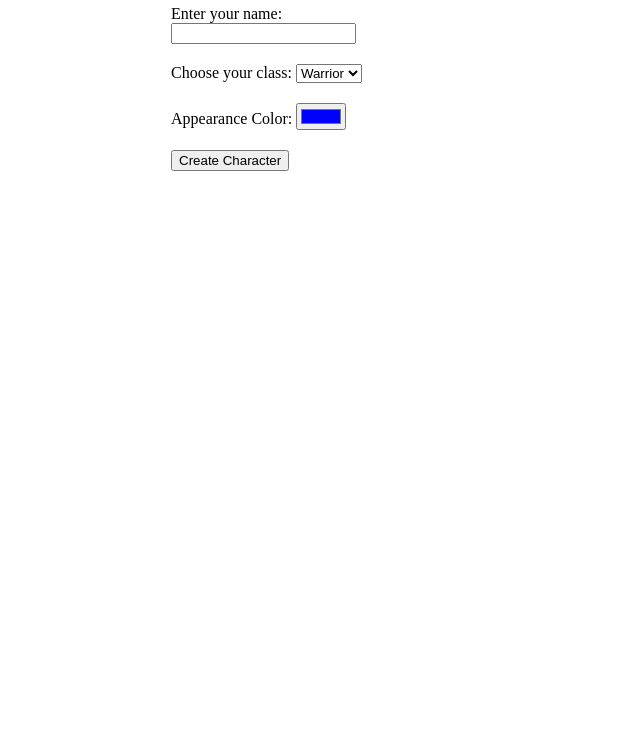
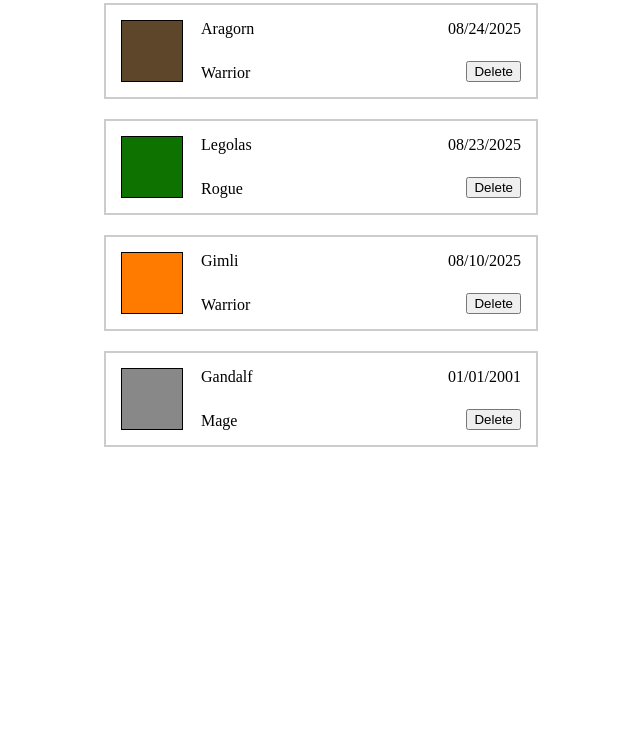
Before and after one commit to mulgrath/character-creator, a website with bundled scripts: page index.html in a window 1280 px wide. Shown: the part 64-800 px from the top of the page, without its empty margins (319-959 px from the left). Built offline with nearby package versions, Linux system fonts and the light colour scheme.

Commit message:
Updates to character creation preview. Created basic layout for character selection.

```diff
--- a/creation-types.ts
+++ b/creation-types.ts
@@ -14,20 +14,26 @@ export class CharacterAttributes {
     ) {}
 }
 
+const CLASS_DEFINITIONS = {
+    [CharacterClassType.Warrior]: new CharacterAttributes(12, 10, 3, 5, 3),
+    [CharacterClassType.Mage]: new CharacterAttributes(5, 5, 15, 5, 1),
+    [CharacterClassType.Rogue]: new CharacterAttributes(7, 5, 3, 15, 2),
+};
+
+const CLASS_DESCRIPTIONS = {
+    [CharacterClassType.Warrior]: "Both sturdy and strong, the Warrior excels at shrugging off attacks while dealing moderate damage with their weapon.",
+    [CharacterClassType.Mage]:  "While fragile, the powerful Mage excels in magical attacks that can lay low any that dare to approach.",
+    [CharacterClassType.Rogue]: "The nimble Rogue excels in avoiding attacks and striking faster than foes can respond."
+}
+
 export class Character {
-    private static readonly CLASS_DEFINITIONS = {
-        [CharacterClassType.Warrior]: new CharacterAttributes(12, 10, 3, 5, 3),
-        [CharacterClassType.Mage]: new CharacterAttributes(5, 5, 15, 5, 1),
-        [CharacterClassType.Rogue]: new CharacterAttributes(7, 5, 3, 15, 2),
-    };
-
     private attributes: CharacterAttributes;
     private color: string = 'blue';
     private classType: CharacterClassType;
 
     constructor (private name: string, className: string, color?: string) {
         this.classType = this.getClassTypeFromString(className);
-        this.attributes = Character.CLASS_DEFINITIONS[this.classType];
+        this.attributes = CLASS_DEFINITIONS[this.classType];
         if (color) {
             this.color = color;
         }
@@ -53,8 +59,12 @@ export class Character {
         return CharacterClassType[this.classType];
     }
 
+    getClassDescription(): string {
+        return CLASS_DESCRIPTIONS[this.classType];
+    }
+
     private getClassTypeFromString(name: string): CharacterClassType {
-        switch (name) {
+        switch (name.toLowerCase()) {
             case "warrior": return CharacterClassType.Warrior;
             case "mage": return CharacterClassType.Mage;
             case "rogue": return CharacterClassType.Rogue;
--- a/index.html
+++ b/index.html
@@ -20,24 +20,142 @@
         }
 
         #character-preview {
-            display: none;
             width: 300px;
         }
 
-        #color-display {
-            width: 50px;
-            height: 50px;
+        .color-display {
+            width: 60px;
+            height: 60px;
             border: 1px solid black;
+        }
+
+        input.valid {
+            border: 2px solid green;
+            background-color: #f0fff0;
+        }
+
+        input.invalid {
+            border: 2px solid red;
+            background-color: #fff0f0;
+        }
+
+        .error-message {
+            color: red;
+            font-size: 12px;
+            margin-top: 5px;
+            display: none;
+        }
+
+        #preview-class-description {
+            font-style: italic;
+        }
+
+        .character-slot {
+            display: grid;
+            grid-template-columns: 80px 1fr 120px; /* Portrait | Flexible name area | Fixed meta area */
+            grid-template-rows: 1fr 1fr; /* Two rows of equal height */
+            padding: 15px;
+            border: 2px solid #ccc;
+            cursor: pointer;
+            min-width: 400px;
+            margin-bottom: 20px;
+        }
+
+        .character-portrait {
+            grid-row: 1 / 3; /* Span both rows */
+            grid-column: 1;
+        }
+
+        .character-meta {
+            grid-row: 1 / 3;
+            grid-column: 3;
+            display: flex;
+            flex-direction: column;
+            align-items: flex-end;
+            justify-content: space-between; /* Spread date and button vertically */
+        }
+
+        .character-info {
+            grid-row: 1 / 3;
+            grid-column: 2;
+            display: flex;
+            flex-direction: column;
+            align-items: flex-start;
+            justify-content: space-between; /* Spread date and button vertically */
+        }
+
+        .delete-button {
+            width: 60px;
+            height: 30px;
+            font-size: 12px;
         }
     </style>
 </head>
 <body>
+    <div id="character-select-screen">
+        <h3>Select Character</h3>
+        <div class="character-slot" data-slot-index="0">
+            <div class="character-portrait">
+                <div class="color-display" style="background-color: #5e462b;"></div>
+            </div>
+            <div class="character-info">
+                <div class="character-name">Aragorn</div>
+                <div class="character-class">Warrior</div>
+            </div>
+            <div class="character-meta">
+                <div class="creation-date">08/24/2025</div>
+                <button class="delete-btn">Delete</button>
+            </div>
+        </div>
+        <div class="character-slot" data-slot-index="1">
+            <div class="character-portrait">
+                <div class="color-display" style="background-color: #0d7200;"></div>
+            </div>
+            <div class="character-info">
+                <div class="character-name">Legolas</div>
+                <div class="character-class">Rogue</div>
+            </div>
+            <div class="character-meta">
+                <div class="creation-date">08/23/2025</div>
+                <button class="delete-btn">Delete</button>
+            </div>
+        </div>
+        <div class="character-slot" data-slot-index="2">
+            <div class="character-portrait">
+                <div class="color-display" style="background-color: #ff7b00;"></div>
+            </div>
+            <div class="character-info">
+                <div class="character-name">Gimli</div>
+                <div class="character-class">Warrior</div>
+            </div>
+            <div class="character-meta">
+                <div class="creation-date">08/10/2025</div>
+                <button class="delete-btn">Delete</button>
+            </div>
+        </div>
+        <div class="character-slot" data-slot-index="3">
+            <div class="character-portrait">
+                <div class="color-display" style="background-color: #888888;"></div>
+            </div>
+            <div class="character-info">
+                <div class="character-name">Gandalf</div>
+                <div class="character-class">Mage</div>
+            </div>
+            <div class="character-meta">
+                <div class="creation-date">01/01/2001</div>
+                <button class="delete-btn">Delete</button>
+            </div>
+        </div>
+    </div>
+
+    <div id="character-creator-screen" style="display: none;">
         <div>
             <h3>Character Creation</h3>
             <form id="character-creation-form">
                 <div>
                     <label>Enter your name:</label>
                     <input id="character-name" name="character-name" type="text"></input>
+                    <div id="name-error" class="error-message">Name must be 1-14 letters, spaces, or underscores.</div>
                 </div>
                 <div>
                     <label>Choose your class:</label>
@@ -59,13 +177,13 @@
         <div id="character-preview">
             <h3>Your Character</h3>
             <div id="character-info">
-            <p>Name: <span id="preview-name"></span></p>
                 <p>Class: <span id="preview-class"></span></p>
+                <p><span id="preview-class-description"></span></p>
             </div>
 
             <div id="appearance-preview">
                 <p>Appearance:</p>
-            <div id="color-display"></div>
+                <div class="color-display"></div>
             </div>
 
             <table id="stats-table">
@@ -76,6 +194,7 @@
                 <tr><td>Defense:</td><td id="stat-defense"></td></tr>
             </table>
         </div>
+    </div>
 
     <script type="module" src="dist/main.js"></script>
 </body>
--- a/main.ts
+++ b/main.ts
@@ -1,4 +1,11 @@
-import { Character, CharacterAttributes, CharacterClassType } from "./creation-types.js";
+import { Character, CharacterAttributes } from "./creation-types.js";
+
+enum AppState {
+    CharacterSelect,
+    CharacterCreator
+}
+
+let currentState = AppState.CharacterSelect;
 
 const characterCreationForm = document.getElementById("character-creation-form") as HTMLFormElement;
 const nameInput = document.getElementById("character-name") as HTMLInputElement;
@@ -9,36 +16,53 @@ if (!characterCreationForm || !nameInput || !playerClassInput || !appearanceColo
     throw new Error("Couldn't find required elements!");
 }
 
+let previewCharacter: Character;
+
+document.addEventListener('DOMContentLoaded', (event: Event) => {
+    previewCharacter = new Character("", playerClassInput.value, appearanceColorInput.value);
+    displayCharacterPreview(previewCharacter);
+});
+
 characterCreationForm.addEventListener('submit', (event: SubmitEvent) => {
     event.preventDefault();
 
     const name = nameInput.value.trim();
-    const isValid = name.length > 0 && /^[a-zA-Z0-9_]+$/.test(name);
 
-    if (!isValid) {
-        console.warn("Invalid name!");
+    if (!verifyCharacterName(name)) {
+        updateElementStyle("name-error", "display", "block");
         return;
     }
+    updateElementStyle("name-error", "display", "none");
 
     const player = new Character(name, playerClassInput.value, appearanceColorInput.value);
     displayCharacterPreview(player);
 });
 
 appearanceColorInput.addEventListener('change', (event: Event) => {
-    updateElementStyle("color-display", "backgroundColor", appearanceColorInput.value);
+    previewCharacter = new Character(previewCharacter.getName(), previewCharacter.getClassName(), appearanceColorInput.value);
+    updateElementStyle("color-display", "backgroundColor", previewCharacter.getColor());
 });
 
 playerClassInput.addEventListener('change', (event: Event) => {
+    previewCharacter = new Character(previewCharacter.getName(), playerClassInput.value, previewCharacter.getColor());
+    updateElementText("preview-class", previewCharacter.getClassName());
+    updateElementText("preview-class-description", previewCharacter.getClassDescription());
+    updateAttributesText(previewCharacter.getAttributes());
 });
 
+function verifyCharacterName(name: string): boolean {
+    return name.length > 0 && name.length < 15 && /^[a-zA-Z_ ]+$/.test(name);
+}
+
 function displayCharacterPreview(character: Character) {
+    //updateElementStyle("character-preview", "display", "block");
+    updateElementStyle("color-display", "backgroundColor", character.getColor());
+    updateElementText("preview-class", character.getClassName());
+    updateElementText("preview-class-description", previewCharacter.getClassDescription());
+    updateAttributesText(character.getAttributes());
+}
 
-    const characterAttributes: CharacterAttributes = character.getAttributes();
-
-    updateElementStyle("character-preview", "display", "block");
-    updateElementStyle("color-display", "backgroundColor", character.getColor());
-    updateElementText("preview-name", character.getName());
-    updateElementText("preview-class", character.getClassName());
+function updateAttributesText(characterAttributes: CharacterAttributes) {
     updateElementText("stat-constitution", characterAttributes.constitution.toString());
     updateElementText("stat-strength", characterAttributes.strength.toString());
     updateElementText("stat-mind", characterAttributes.mind.toString());
```
Also changed, not shown: dist/creation-types.js, dist/main.js. Lines whose indentation alone changed are shown as unchanged.
